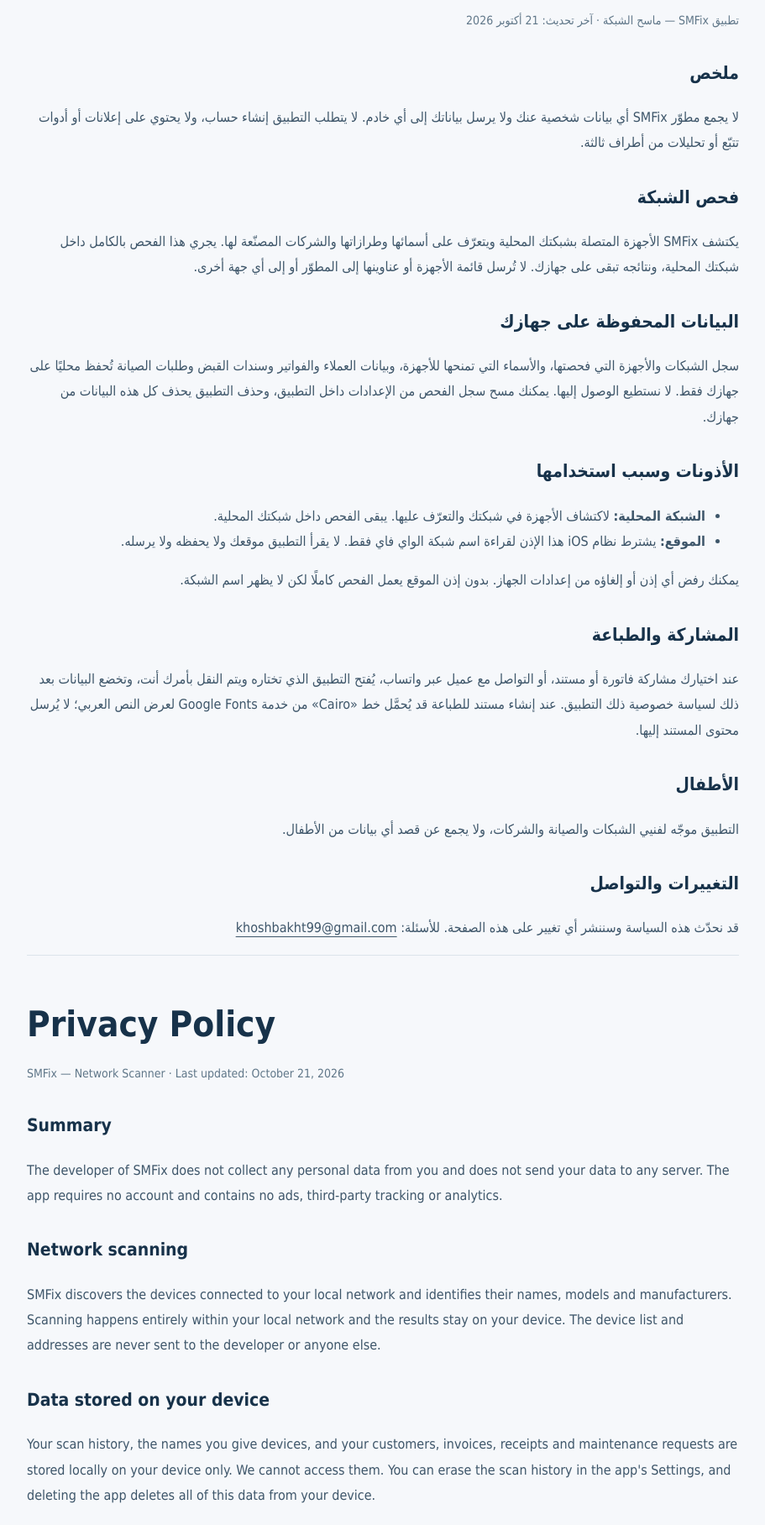
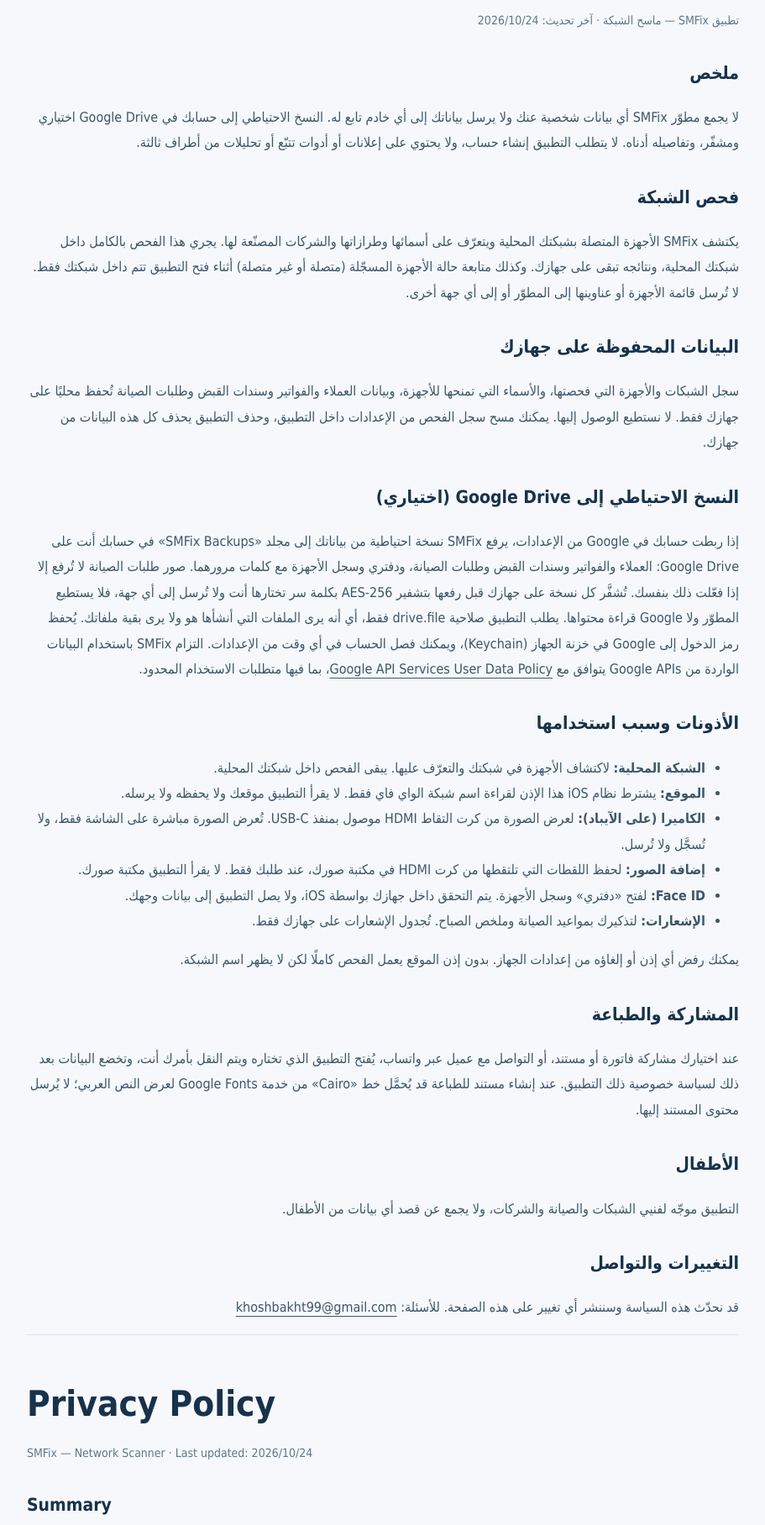
Before and after one commit to khoshbakht99/smfix-support, a plain HTML site: page privacy.html in a window 1280 px wide. Shown: the part 189-2005 px from the top of the page at 84% size, without its empty margins (184-1095 px from the left). Drawn offline with Linux system fonts and the light colour scheme.

Commit message:
Privacy policy: Google Drive backup, HDMI camera on iPad, photos, Face ID, notifications

```diff
--- a/privacy.html
+++ b/privacy.html
@@ -2,25 +2,35 @@
 *{box-sizing:border-box}body{margin:0;background:#f6f8fb;color:#17324a;font:16px/1.9 Tahoma,Arial,sans-serif}main{max-width:900px;margin:auto;padding:0 26px}header,footer{display:flex;justify-content:space-between;align-items:center;gap:18px;flex-wrap:wrap;padding:24px 0;border-bottom:1px solid #dce4ea}.brand{font:800 30px Arial;text-decoration:none}.brand span{color:#078ca4}a{color:inherit;text-underline-offset:5px}nav{display:flex;gap:24px}h1{font-size:clamp(28px,4vw,42px);line-height:1.5;margin:40px 0 6px}h2{font-size:21px;margin-top:30px}p,li{color:#3e566a}.updated{color:#607789;font-size:14px}.section{padding:10px 0 40px;border-top:1px solid #dce4ea}footer{border-top:1px solid #dce4ea;border-bottom:0;font-size:13px;color:#607789}a:focus-visible{outline:3px solid #0d94aa;outline-offset:5px}@media(max-width:720px){main{padding:0 20px}}
 </style></head><body><main><header><a class="brand" href="./" dir="ltr">SM<span>Fix</span></a><nav><a href="./">الدعم</a><a href="#arabic">العربية</a><a href="#english" lang="en">English</a></nav></header>
 
-<section id="arabic"><h1>سياسة الخصوصية</h1><p class="updated">تطبيق SMFix — ماسح الشبكة · آخر تحديث: 21 أكتوبر 2026</p>
-<h2>ملخص</h2><p>لا يجمع مطوّر SMFix أي بيانات شخصية عنك ولا يرسل بياناتك إلى أي خادم. لا يتطلب التطبيق إنشاء حساب، ولا يحتوي على إعلانات أو أدوات تتبّع أو تحليلات من أطراف ثالثة.</p>
-<h2>فحص الشبكة</h2><p>يكتشف SMFix الأجهزة المتصلة بشبكتك المحلية ويتعرّف على أسمائها وطرازاتها والشركات المصنّعة لها. يجري هذا الفحص بالكامل داخل شبكتك المحلية، ونتائجه تبقى على جهازك. لا تُرسل قائمة الأجهزة أو عناوينها إلى المطوّر أو إلى أي جهة أخرى.</p>
+<section id="arabic"><h1>سياسة الخصوصية</h1><p class="updated">تطبيق SMFix — ماسح الشبكة · آخر تحديث: <span dir="ltr">2026/10/24</span></p>
+<h2>ملخص</h2><p>لا يجمع مطوّر SMFix أي بيانات شخصية عنك ولا يرسل بياناتك إلى أي خادم تابع له. النسخ الاحتياطي إلى حسابك في Google Drive اختياري ومشفّر، وتفاصيله أدناه. لا يتطلب التطبيق إنشاء حساب، ولا يحتوي على إعلانات أو أدوات تتبّع أو تحليلات من أطراف ثالثة.</p>
+<h2>فحص الشبكة</h2><p>يكتشف SMFix الأجهزة المتصلة بشبكتك المحلية ويتعرّف على أسمائها وطرازاتها والشركات المصنّعة لها. يجري هذا الفحص بالكامل داخل شبكتك المحلية، ونتائجه تبقى على جهازك. وكذلك متابعة حالة الأجهزة المسجّلة (متصلة أو غير متصلة) أثناء فتح التطبيق تتم داخل شبكتك فقط. لا تُرسل قائمة الأجهزة أو عناوينها إلى المطوّر أو إلى أي جهة أخرى.</p>
 <h2>البيانات المحفوظة على جهازك</h2><p>سجل الشبكات والأجهزة التي فحصتها، والأسماء التي تمنحها للأجهزة، وبيانات العملاء والفواتير وسندات القبض وطلبات الصيانة تُحفظ محليًا على جهازك فقط. لا نستطيع الوصول إليها. يمكنك مسح سجل الفحص من الإعدادات داخل التطبيق، وحذف التطبيق يحذف كل هذه البيانات من جهازك.</p>
+<h2>النسخ الاحتياطي إلى Google Drive (اختياري)</h2><p>إذا ربطت حسابك في Google من الإعدادات، يرفع SMFix نسخة احتياطية من بياناتك إلى مجلد «SMFix Backups» في حسابك أنت على Google Drive: العملاء والفواتير وسندات القبض وطلبات الصيانة، ودفتري وسجل الأجهزة مع كلمات مرورهما. صور طلبات الصيانة لا تُرفع إلا إذا فعّلت ذلك بنفسك. تُشفَّر كل نسخة على جهازك قبل رفعها بتشفير AES-256 بكلمة سر تختارها أنت ولا تُرسل إلى أي جهة، فلا يستطيع المطوّر ولا Google قراءة محتواها. يطلب التطبيق صلاحية <span dir="ltr">drive.file</span> فقط، أي أنه يرى الملفات التي أنشأها هو ولا يرى بقية ملفاتك. يُحفظ رمز الدخول إلى Google في خزنة الجهاز (Keychain)، ويمكنك فصل الحساب في أي وقت من الإعدادات. التزام SMFix باستخدام البيانات الواردة من Google APIs يتوافق مع <a href="https://developers.google.com/terms/api-services-user-data-policy" dir="ltr">Google API Services User Data Policy</a>، بما فيها متطلبات الاستخدام المحدود.</p>
 <h2>الأذونات وسبب استخدامها</h2><ul>
 <li><b>الشبكة المحلية:</b> لاكتشاف الأجهزة في شبكتك والتعرّف عليها. يبقى الفحص داخل شبكتك المحلية.</li>
-<li><b>الموقع:</b> يشترط نظام iOS هذا الإذن لقراءة اسم شبكة الواي فاي فقط. لا يقرأ التطبيق موقعك ولا يحفظه ولا يرسله.</li></ul>
+<li><b>الموقع:</b> يشترط نظام iOS هذا الإذن لقراءة اسم شبكة الواي فاي فقط. لا يقرأ التطبيق موقعك ولا يحفظه ولا يرسله.</li>
+<li><b>الكاميرا (على الآيباد):</b> لعرض الصورة من كرت التقاط HDMI موصول بمنفذ USB-C. تُعرض الصورة مباشرة على الشاشة فقط، ولا تُسجَّل ولا تُرسل.</li>
+<li><b>إضافة الصور:</b> لحفظ اللقطات التي تلتقطها من كرت HDMI في مكتبة صورك، عند طلبك فقط. لا يقرأ التطبيق مكتبة صورك.</li>
+<li><b>Face ID:</b> لفتح «دفتري» وسجل الأجهزة. يتم التحقق داخل جهازك بواسطة iOS، ولا يصل التطبيق إلى بيانات وجهك.</li>
+<li><b>الإشعارات:</b> لتذكيرك بمواعيد الصيانة وملخص الصباح. تُجدول الإشعارات على جهازك فقط.</li></ul>
 <p>يمكنك رفض أي إذن أو إلغاؤه من إعدادات الجهاز. بدون إذن الموقع يعمل الفحص كاملًا لكن لا يظهر اسم الشبكة.</p>
 <h2>المشاركة والطباعة</h2><p>عند اختيارك مشاركة فاتورة أو مستند، أو التواصل مع عميل عبر واتساب، يُفتح التطبيق الذي تختاره ويتم النقل بأمرك أنت، وتخضع البيانات بعد ذلك لسياسة خصوصية ذلك التطبيق. عند إنشاء مستند للطباعة قد يُحمَّل خط «Cairo» من خدمة Google Fonts لعرض النص العربي؛ لا يُرسل محتوى المستند إليها.</p>
 <h2>الأطفال</h2><p>التطبيق موجّه لفنيي الشبكات والصيانة والشركات، ولا يجمع عن قصد أي بيانات من الأطفال.</p>
 <h2>التغييرات والتواصل</h2><p>قد نحدّث هذه السياسة وسننشر أي تغيير على هذه الصفحة. للأسئلة: <a href="mailto:khoshbakht99@gmail.com" dir="ltr">khoshbakht99@gmail.com</a></p></section>
 
-<section id="english" class="section" lang="en" dir="ltr"><h1>Privacy Policy</h1><p class="updated">SMFix — Network Scanner · Last updated: October 21, 2026</p>
-<h2>Summary</h2><p>The developer of SMFix does not collect any personal data from you and does not send your data to any server. The app requires no account and contains no ads, third-party tracking or analytics.</p>
-<h2>Network scanning</h2><p>SMFix discovers the devices connected to your local network and identifies their names, models and manufacturers. Scanning happens entirely within your local network and the results stay on your device. The device list and addresses are never sent to the developer or anyone else.</p>
+<section id="english" class="section" lang="en" dir="ltr"><h1>Privacy Policy</h1><p class="updated">SMFix — Network Scanner · Last updated: 2026/10/24</p>
+<h2>Summary</h2><p>The developer of SMFix does not collect any personal data from you and does not send your data to any server of its own. Backing up to your own Google Drive is optional and encrypted, as described below. The app requires no account and contains no ads, third-party tracking or analytics.</p>
+<h2>Network scanning</h2><p>SMFix discovers the devices connected to your local network and identifies their names, models and manufacturers. Scanning happens entirely within your local network and the results stay on your device. The live online/offline status of registered devices, checked while the app is open, also stays within your network. The device list and addresses are never sent to the developer or anyone else.</p>
 <h2>Data stored on your device</h2><p>Your scan history, the names you give devices, and your customers, invoices, receipts and maintenance requests are stored locally on your device only. We cannot access them. You can erase the scan history in the app's Settings, and deleting the app deletes all of this data from your device.</p>
+<h2>Google Drive backup (optional)</h2><p>If you connect your Google account in Settings, SMFix uploads a backup of your data to an "SMFix Backups" folder in your own Google Drive: customers, invoices, receipts, maintenance requests, and Daftari and the device registry with their passwords. Maintenance photos are uploaded only if you turn that on. Each backup is encrypted on your device before upload with AES-256 under a password you choose, which is never sent anywhere, so neither the developer nor Google can read it. The app requests only the drive.file scope: it can see the files it created and none of your other files. The Google sign-in token is kept in the device Keychain, and you can disconnect the account at any time in Settings. SMFix's use of information received from Google APIs adheres to the <a href="https://developers.google.com/terms/api-services-user-data-policy">Google API Services User Data Policy</a>, including the Limited Use requirements.</p>
 <h2>Permissions and why they are used</h2><ul>
 <li><b>Local network:</b> to discover and identify devices on your network. Scanning stays within your local network.</li>
-<li><b>Location:</b> iOS requires this permission to read the Wi-Fi network name. The app never reads, stores or sends your location.</li></ul>
+<li><b>Location:</b> iOS requires this permission to read the Wi-Fi network name. The app never reads, stores or sends your location.</li>
+<li><b>Camera (iPad):</b> to show the picture from an HDMI capture card connected to the USB-C port. The picture is only shown live on screen; it is never recorded or sent.</li>
+<li><b>Add to Photos:</b> to save the snapshots you take from an HDMI capture card to your library, only when you ask. The app does not read your photo library.</li>
+<li><b>Face ID:</b> to open Daftari and the device registry. iOS checks it on your device; the app never receives your face data.</li>
+<li><b>Notifications:</b> for maintenance appointment reminders and the morning summary. They are scheduled on your device only.</li></ul>
 <p>You can deny or revoke any permission in Settings. Without location access the scan still works fully; only the network name is hidden.</p>
 <h2>Sharing and printing</h2><p>When you choose to share an invoice or document, or contact a customer via WhatsApp, the app you pick opens and the transfer happens at your request; that data is then subject to that app's privacy policy. When a printable document is created, the Cairo font may be loaded from Google Fonts to render Arabic text; the document's content is not sent to it.</p>
 <h2>Children</h2><p>The app is intended for network and maintenance technicians and businesses and does not knowingly collect data from children.</p>
```
